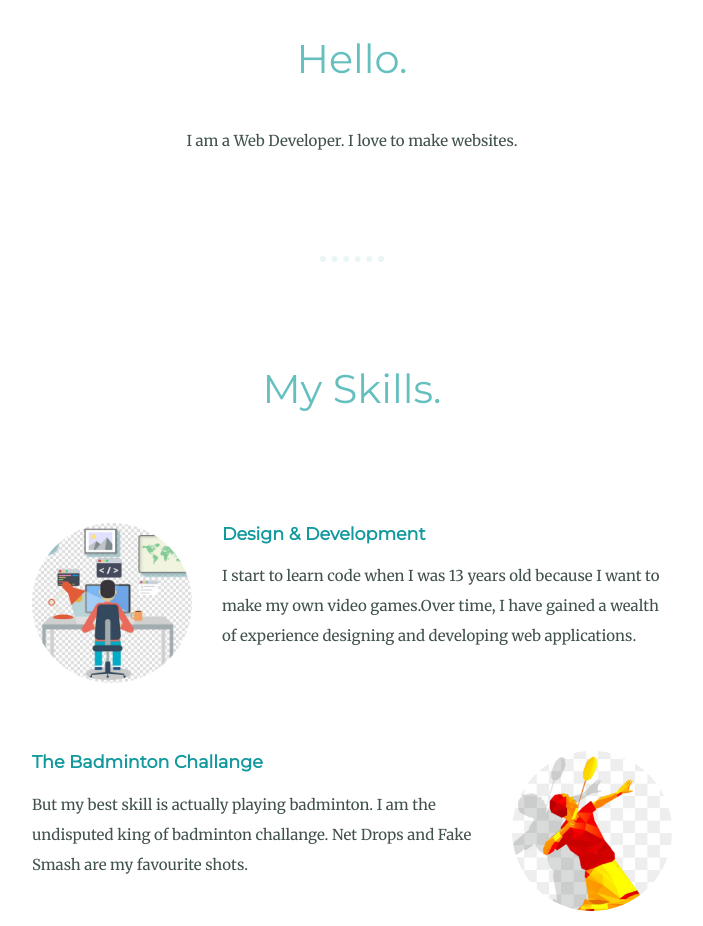
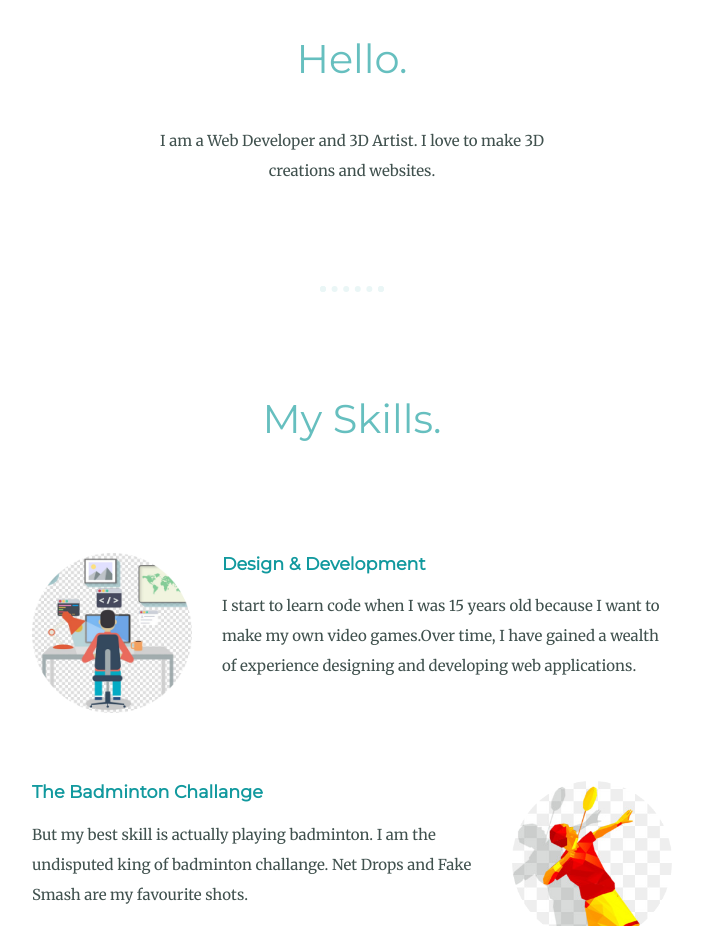
Before and after one commit to puneet1710/CV, a plain HTML site: page index.html in a window 1280 px wide. Shown: the part 1120-2046 px from the top of the page, without its empty margins (288-991 px from the left). Drawn offline with Linux system fonts and the light colour scheme.

Commit message:
Update index.html

```diff
--- a/index.html
+++ b/index.html
@@ -19,7 +19,7 @@
   <div class="profile">
     <img src="images/puneet.png" alt="puneet-img">
     <h2>Hello.</h2>
-    <p class="intro">I am a Web Developer. I love to make websites.</p>
+    <p class="intro">I am a Web Developer and 3D Artist. I love to make 3D creations and websites.</p>
   </div>
   <hr>
   <div class="skills">
@@ -27,7 +27,7 @@
     <div class="skill-row">
       <img class="webd" src="images/webc.png" alt="">
       <h3>Design & Development</h3>
-      <p>I start to learn code when I was 13 years old because I want to make my own video games.Over time, I have gained a wealth of experience designing and developing web applications.</p>
+      <p>I start to learn code when I was 15 years old because I want to make my own video games.Over time, I have gained a wealth of experience designing and developing web applications.</p>
     </div>
     <div class="skill-row">
       <img class="sport" src="images/sportc.png" alt="">
```
